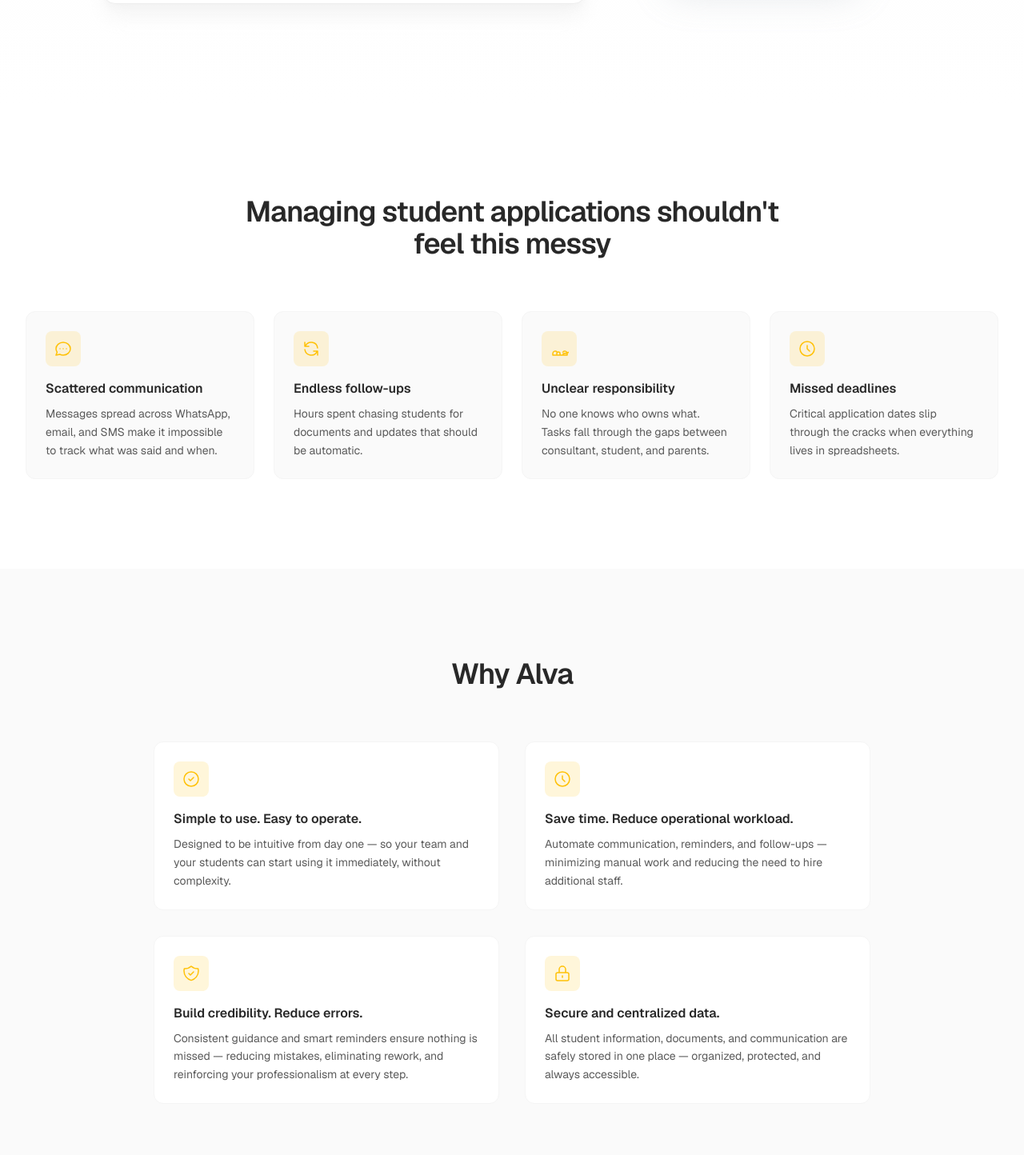
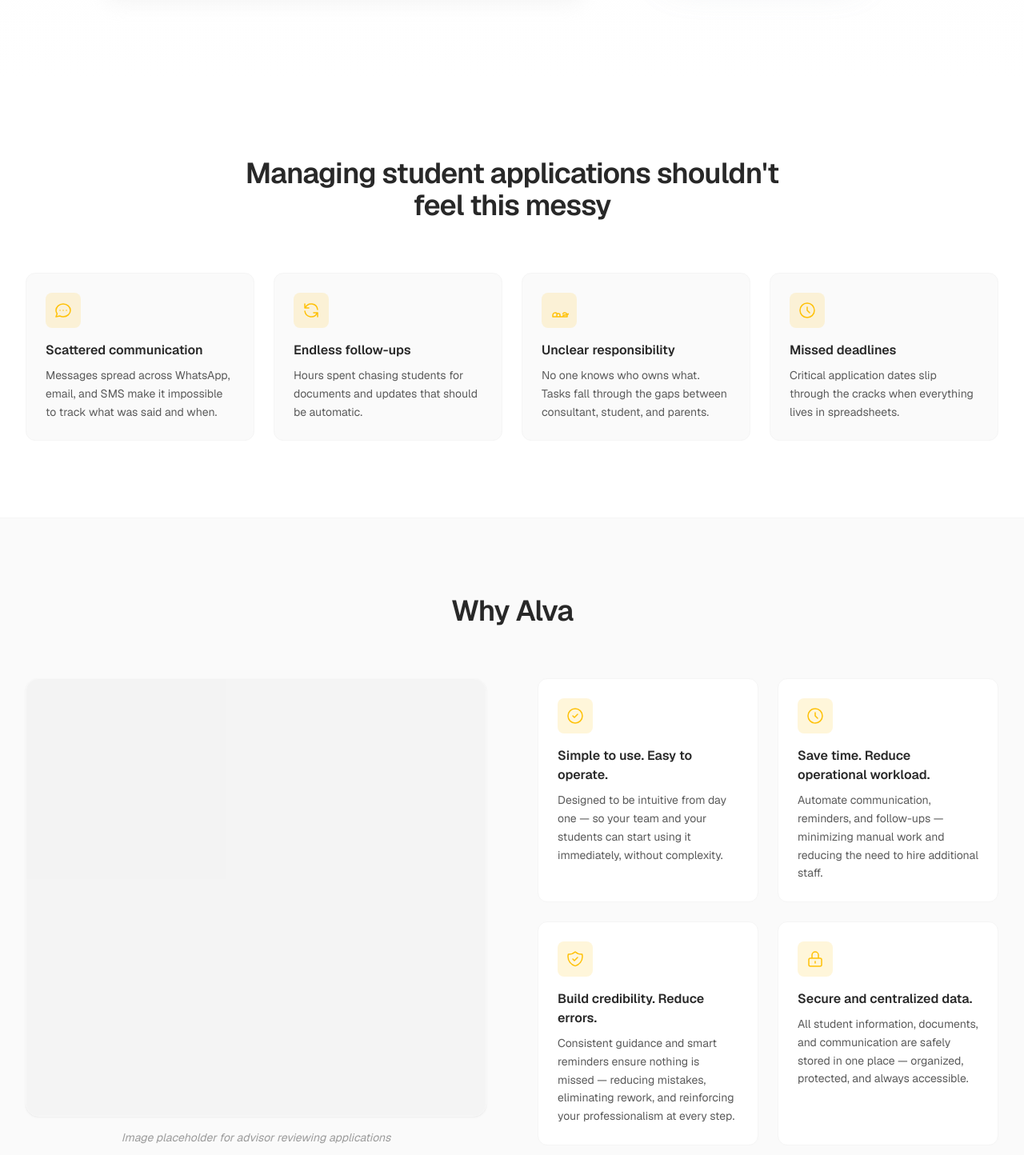
Before and after one commit to arjunnair1982/test, a Next.js app: page / in a window 1280 px wide. Shown: the part 1166-2610 px from the top of the page at 80% size. Built offline with nearby package versions, Linux system fonts and the light colour scheme.

Commit message:
UI redesign: update section spacing, backgrounds, and layout structure

```diff
--- a/src/components/CTASection.tsx
+++ b/src/components/CTASection.tsx
@@ -1,6 +1,6 @@
 export function CTASection() {
   return (
-    <section className="py-20 lg:py-28 bg-brand-yellow/10" id="contact">
+    <section className="py-16 lg:py-24 bg-brand-yellow/10" id="contact">
       <div className="max-w-7xl mx-auto px-6 lg:px-8">
         <div className="max-w-2xl mx-auto text-center">
           <h2 className="text-3xl sm:text-4xl font-semibold text-brand-charcoal tracking-tight">
--- a/src/components/Hero.tsx
+++ b/src/components/Hero.tsx
@@ -3,7 +3,7 @@
 export function Hero() {
   return (
     <section className="relative overflow-hidden bg-gradient-to-b from-gray-50 to-white">
-      <div className="max-w-7xl mx-auto px-6 lg:px-8 pt-20 pb-24 lg:pt-28 lg:pb-32">
+      <div className="max-w-7xl mx-auto px-6 lg:px-8 pt-16 pb-20 lg:pt-24 lg:pb-28">
         <div className="max-w-3xl mx-auto text-center">
           <h1 className="text-4xl sm:text-5xl lg:text-6xl font-semibold text-brand-charcoal tracking-tight leading-tight">
             Simple, student-friendly communication with smart alerts — so you never miss a deadline.
--- a/src/components/HowItWorks.tsx
+++ b/src/components/HowItWorks.tsx
@@ -18,7 +18,7 @@
   ];
 
   return (
-    <section className="py-20 lg:py-28 bg-white">
+    <section className="py-16 lg:py-24 bg-gray-50 border-t border-gray-100">
       <div className="max-w-7xl mx-auto px-6 lg:px-8">
         <div className="max-w-2xl mx-auto text-center">
           <h2 className="text-3xl sm:text-4xl font-semibold text-brand-charcoal tracking-tight">
--- a/src/components/KeyFeatures.tsx
+++ b/src/components/KeyFeatures.tsx
@@ -49,7 +49,7 @@
   ];
 
   return (
-    <section className="py-20 lg:py-28 bg-gray-50">
+    <section className="py-16 lg:py-24 bg-white border-t border-gray-100">
       <div className="max-w-7xl mx-auto px-6 lg:px-8">
         <div className="max-w-2xl mx-auto text-center">
           <h2 className="text-3xl sm:text-4xl font-semibold text-brand-charcoal tracking-tight">
--- a/src/components/PortalAppSync.tsx
+++ b/src/components/PortalAppSync.tsx
@@ -1,6 +1,6 @@
 export function PortalAppSync() {
   return (
-    <section className="py-20 lg:py-28 bg-brand-charcoal text-white">
+    <section className="py-16 lg:py-24 bg-brand-charcoal text-white">
       <div className="max-w-7xl mx-auto px-6 lg:px-8">
         <div className="grid grid-cols-1 lg:grid-cols-2 gap-12 lg:gap-16 items-center">
           <div>
--- a/src/components/ProblemSection.tsx
+++ b/src/components/ProblemSection.tsx
@@ -39,7 +39,7 @@
   ];
 
   return (
-    <section className="py-20 lg:py-28 bg-white" id="problem">
+    <section className="py-16 lg:py-24 bg-white" id="problem">
       <div className="max-w-7xl mx-auto px-6 lg:px-8">
         <div className="max-w-2xl mx-auto text-center">
           <h2 className="text-3xl sm:text-4xl font-semibold text-brand-charcoal tracking-tight">
--- a/src/components/WhatAlvaDoes.tsx
+++ b/src/components/WhatAlvaDoes.tsx
@@ -1,6 +1,6 @@
 export function WhatAlvaDoes() {
   return (
-    <section className="py-20 lg:py-28 bg-gray-50" id="product">
+    <section className="py-16 lg:py-24 bg-white border-t border-gray-100" id="product">
       <div className="max-w-7xl mx-auto px-6 lg:px-8">
         <div className="max-w-2xl mx-auto text-center">
           <h2 className="text-3xl sm:text-4xl font-semibold text-brand-charcoal tracking-tight">
--- a/src/components/WhoItsFor.tsx
+++ b/src/components/WhoItsFor.tsx
@@ -30,7 +30,7 @@
   ];
 
   return (
-    <section className="py-20 lg:py-28 bg-white">
+    <section className="py-16 lg:py-24 bg-gray-50 border-t border-gray-200">
       <div className="max-w-7xl mx-auto px-6 lg:px-8">
         <div className="max-w-2xl mx-auto text-center">
           <h2 className="text-3xl sm:text-4xl font-semibold text-brand-charcoal tracking-tight">
@@ -45,9 +45,10 @@
           {audiences.map((audience) => (
             <div
               key={audience.title}
-              className="text-center p-8 rounded-xl bg-gray-50 border border-gray-100 hover:border-brand-yellow/30 transition-colors"
+              className="text-center p-6 rounded-xl bg-white border border-gray-100 hover:border-brand-yellow/30 transition-colors shadow-sm"
             >
-              <div className="w-14 h-14 rounded-xl bg-brand-yellow/15 flex items-center justify-center text-brand-yellow mx-auto mb-5">
+              <div className="w-full h-40 bg-gray-200 animate-pulse rounded-lg mb-6" />
+              <div className="w-12 h-12 rounded-xl bg-brand-yellow/15 flex items-center justify-center text-brand-yellow mx-auto mb-4">
                 {audience.icon}
               </div>
               <h3 className="text-lg font-semibold text-brand-charcoal">{audience.title}</h3>
--- a/src/components/WhyAlva.tsx
+++ b/src/components/WhyAlva.tsx
@@ -39,15 +39,22 @@
   ];
 
   return (
-    <section className="py-20 lg:py-28 bg-gray-50">
+    <section className="py-16 lg:py-24 bg-gray-50 border-t border-gray-100">
       <div className="max-w-7xl mx-auto px-6 lg:px-8">
-        <div className="max-w-2xl mx-auto text-center">
+        <div className="max-w-2xl mx-auto text-center mb-16">
           <h2 className="text-3xl sm:text-4xl font-semibold text-brand-charcoal tracking-tight">
             Why Alva
           </h2>
         </div>
 
-        <div className="mt-16 grid grid-cols-1 sm:grid-cols-2 gap-8 max-w-4xl mx-auto">
+        <div className="grid grid-cols-1 lg:grid-cols-2 gap-12 lg:gap-16 items-start">
+          {/* Human Context Image Placeholder */}
+          <div className="order-2 lg:order-1 h-full flex flex-col pt-2 lg:pt-0">
+            <div className="w-full h-full min-h-[400px] bg-gray-200 animate-pulse rounded-2xl shadow-sm border border-gray-100" />
+            <p className="mt-4 text-sm text-brand-mid-grey/60 text-center italic">Image placeholder for advisor reviewing applications</p>
+          </div>
+
+          <div className="order-1 lg:order-2 grid grid-cols-1 sm:grid-cols-2 gap-6">
             {reasons.map((reason) => (
               <div
                 key={reason.title}
@@ -62,6 +69,7 @@
             ))}
           </div>
         </div>
+      </div>
     </section>
   );
 }
```
Lines whose indentation alone changed are shown as unchanged.
